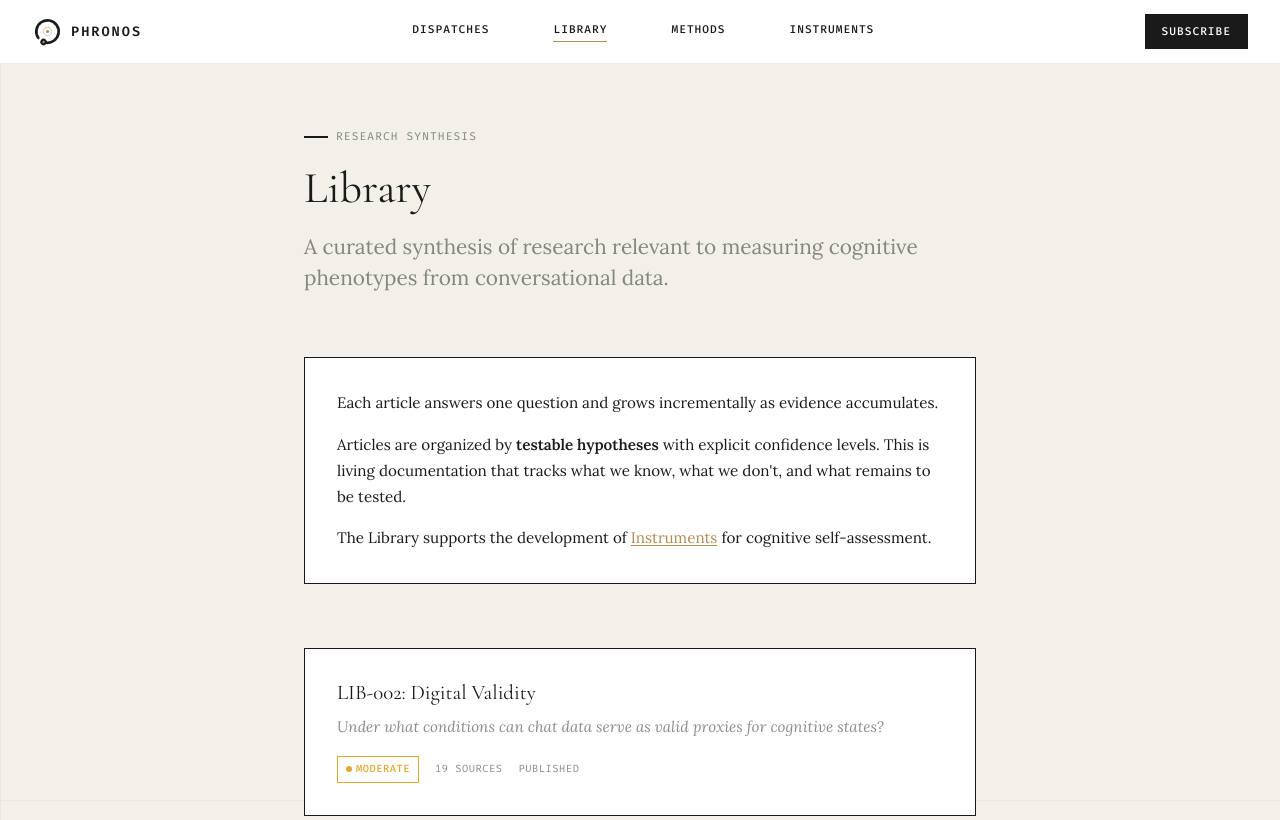
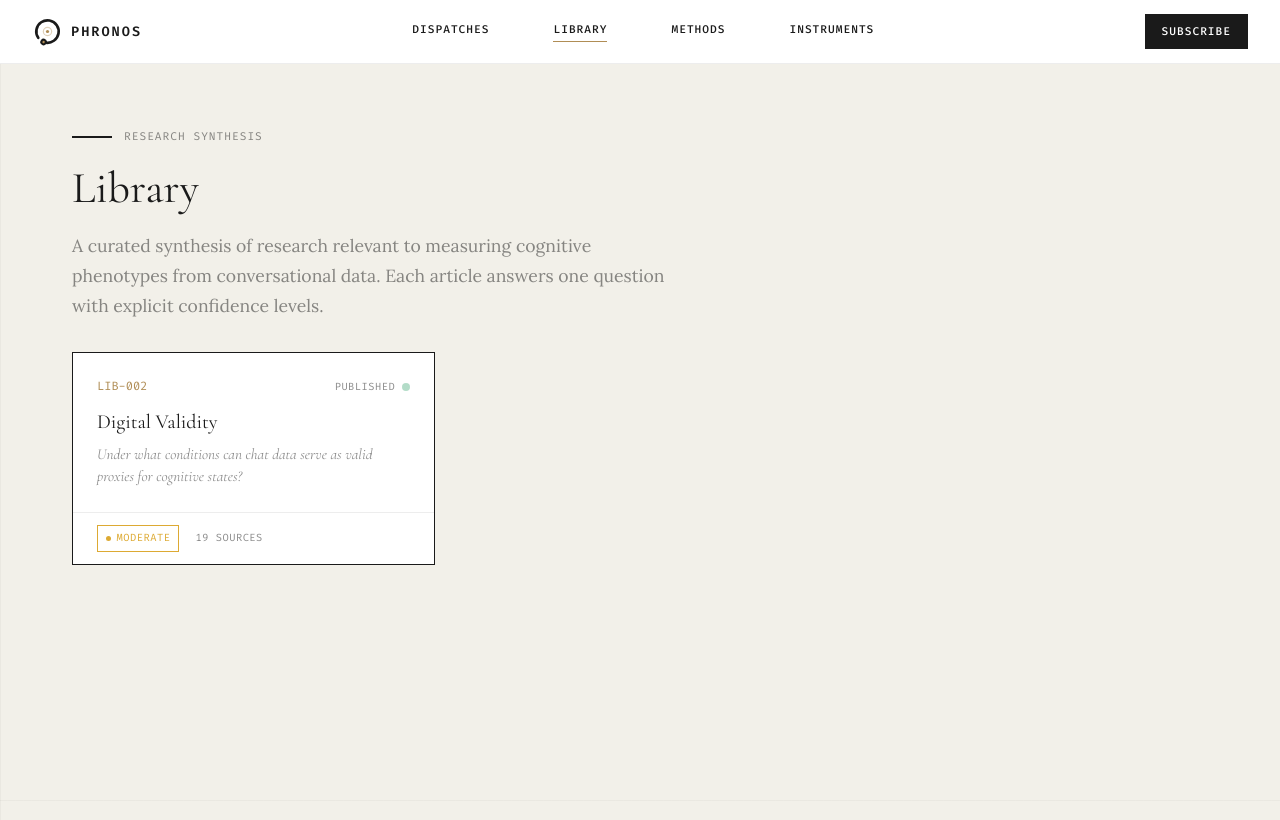
Before and after one commit to phronos-2025/phronos-library, an Astro site: page / in a window 1280 px wide. Shown: the top 820 px of the page. Built offline with nearby package versions, Linux system fonts and the light colour scheme; Astro itself is replaced by a stand-in of ours.

Commit message:
Update nav

```diff
--- a/src/pages/index.astro
+++ b/src/pages/index.astro
@@ -39,74 +39,71 @@ const confidenceColors = {
   </script>
 
   <style>
-    .page-container {
-      max-width: 800px;
-      margin: 0 auto;
-      padding: var(--space-xl) 5%;
+    .library-page {
+      min-height: 100vh;
     }
 
-    .page-header {
-      margin-bottom: var(--space-xl);
+    .library-hero {
+      max-width: 1200px;
+      margin: 0 auto;
+      padding: 4rem 2rem 2rem;
     }
 
-    .section-label {
+    .library-label {
       display: flex;
       align-items: center;
-      gap: var(--space-sm);
-      font-family: var(--font-mono);
-      font-size: var(--text-sm);
-      text-transform: uppercase;
-      letter-spacing: 0.1em;
-      color: var(--faded);
-      margin-bottom: var(--space-md);
+      gap: 0.75rem;
+      margin-bottom: 1rem;
     }
 
-    .section-label::before {
-      content: '';
-      display: block;
-      width: 24px;
+    .library-label-line {
+      width: 40px;
       height: 2px;
       background: var(--ink);
     }
 
-    h1 {
-      margin-bottom: var(--space-md);
+    .library-label-text {
+      font-family: var(--font-mono);
+      font-size: 0.7rem;
+      text-transform: uppercase;
+      letter-spacing: 1px;
+      color: var(--faded);
     }
 
-    .subtitle {
-      font-family: var(--font-body);
-      font-size: var(--text-lg);
-      color: var(--faded);
-      line-height: 1.5;
+    .library-title {
+      font-family: var(--font-serif);
+      font-size: 2.75rem;
+      font-weight: 400;
+      color: var(--ink);
+      margin-bottom: 1rem;
     }
 
-    .intro {
-      background: var(--white);
-      border: var(--border-primary);
-      padding: var(--space-lg);
-      margin-bottom: var(--space-xl);
+    .library-intro {
+      font-family: var(--font-body);
+      font-size: 1.1rem;
+      color: var(--faded);
+      max-width: 600px;
+      line-height: 1.7;
     }
 
-    .intro p {
-      font-family: var(--font-body);
-      font-size: var(--text-base);
-      margin-bottom: var(--space-md);
+    .library-cards {
+      max-width: 1200px;
+      margin: 0 auto;
+      padding: 0 2rem 4rem;
     }
 
-    .intro p:last-child {
-      margin-bottom: 0;
+    .card-grid {
+      display: grid;
+      grid-template-columns: repeat(auto-fill, minmax(340px, 1fr));
+      gap: 1.5rem;
     }
 
-    .articles-list {
-      list-style: none;
-      padding: 0;
-    }
-
+    /* Article Card - matches method-card styling */
     .article-card {
       background: var(--white);
-      border: var(--border-primary);
-      padding: var(--space-lg);
-      margin-bottom: var(--space-md);
+      border: 1px solid var(--ink);
+      display: flex;
+      flex-direction: column;
       transition: transform var(--transition-default), box-shadow var(--transition-default);
     }
 
@@ -115,55 +112,158 @@ const confidenceColors = {
       box-shadow: 5px 5px 0px rgba(26, 26, 26, 0.1);
     }
 
-    .article-card a {
+    .article-card-header {
+      padding: 1.5rem;
       text-decoration: none;
       color: inherit;
+      display: block;
     }
 
-    .article-card h2 {
-      font-family: var(--font-display);
-      font-size: var(--text-lg);
-      font-weight: 400;
-      margin-bottom: var(--space-sm);
-      color: var(--ink);
+    .article-card-header:hover .card-title {
+      color: var(--gold);
     }
 
-    .article-card .question {
-      font-family: var(--font-body);
-      font-size: var(--text-base);
-      color: var(--faded);
-      font-style: italic;
-      margin-bottom: var(--space-md);
+    .card-meta {
+      display: flex;
+      justify-content: space-between;
+      align-items: center;
+      margin-bottom: 0.75rem;
     }
 
-    .article-meta {
+    .card-id {
+      font-family: var(--font-mono);
+      font-size: 0.75rem;
+      color: var(--gold);
+    }
+
+    .card-status-group {
       display: flex;
-      gap: var(--space-md);
+      align-items: center;
+      gap: 0.4rem;
+    }
+
+    .card-status-text {
       font-family: var(--font-mono);
-      font-size: var(--text-xs);
+      font-size: 0.65rem;
       text-transform: uppercase;
-      letter-spacing: 0.05em;
+      letter-spacing: 0.5px;
       color: var(--faded);
+    }
+
+    .status-dot {
+      width: 8px;
+      height: 8px;
+      border-radius: 50%;
+      display: inline-block;
+      flex-shrink: 0;
+    }
+
+    .status-dot.published {
+      background: var(--success);
+      animation: pulse 2s infinite;
+    }
+
+    .status-dot.drafting {
+      background: var(--gold);
+    }
+
+    @keyframes pulse {
+      0%, 100% { opacity: 1; }
+      50% { opacity: 0.4; }
+    }
+
+    .card-title {
+      font-family: var(--font-serif);
+      font-size: 1.25rem;
+      font-weight: 400;
+      line-height: 1.3;
+      color: var(--ink);
+      margin-bottom: 0.5rem;
+      transition: color var(--transition-fast);
+    }
+
+    .card-description {
+      font-family: var(--font-serif);
+      font-size: 0.95rem;
+      font-style: italic;
+      line-height: 1.5;
+      color: var(--faded);
+      margin: 0;
+    }
+
+    /* Card Footer with confidence and sources */
+    .card-footer {
+      border-top: 1px solid var(--faded-light);
+      padding: 0.75rem 1.5rem;
+      margin-top: auto;
+      display: flex;
       align-items: center;
+      gap: 1rem;
     }
 
     .confidence-badge {
       display: inline-flex;
       align-items: center;
-      gap: var(--space-xs);
-      padding: var(--space-xs) var(--space-sm);
+      gap: 0.35rem;
+      font-family: var(--font-mono);
+      font-size: 0.65rem;
+      text-transform: uppercase;
+      letter-spacing: 0.5px;
+      padding: 0.25rem 0.5rem;
       border: 1px solid currentColor;
-      font-weight: 500;
     }
 
     .confidence-dot {
-      width: 6px;
-      height: 6px;
+      width: 5px;
+      height: 5px;
       border-radius: 50%;
     }
 
-    .status-drafting {
-      opacity: 0.6;
+    .card-sources {
+      font-family: var(--font-mono);
+      font-size: 0.65rem;
+      text-transform: uppercase;
+      letter-spacing: 0.5px;
+      color: var(--faded);
+    }
+
+    .empty-state {
+      font-family: var(--font-serif);
+      font-size: var(--text-lg);
+      font-style: italic;
+      color: var(--faded);
+      text-align: center;
+      padding: var(--space-xl);
+    }
+
+    @media (max-width: 768px) {
+      .library-hero {
+        padding: 3rem 1rem 1.5rem;
+      }
+
+      .library-title {
+        font-size: 2rem;
+      }
+
+      .library-cards {
+        padding: 0 1rem 3rem;
+      }
+
+      .card-grid {
+        grid-template-columns: 1fr;
+      }
+
+      .article-card-header {
+        padding: 1.25rem 1rem;
+      }
+
+      .card-title {
+        font-size: 1.1rem;
+      }
+
+      .card-footer {
+        padding: 0.6rem 1rem;
+      }
     }
   </style>
 </head>
@@ -172,37 +272,51 @@ const confidenceColors = {
   <Nav currentPage="library" />
 
   <main id="main-content">
-    <div class="page-container">
-      <header class="page-header">
-        <div class="section-label">Research Synthesis</div>
-        <h1>Library</h1>
-        <p class="subtitle">A curated synthesis of research relevant to measuring cognitive phenotypes from conversational data.</p>
+    <div class="library-page">
+      <header class="library-hero">
+        <div class="library-label">
+          <span class="library-label-line"></span>
+          <span class="library-label-text">Research Synthesis</span>
+        </div>
+        <h1 class="library-title">Library</h1>
+        <p class="library-intro">
+          A curated synthesis of research relevant to measuring cognitive
+          phenotypes from conversational data. Each article answers one question
+          with explicit confidence levels.
+        </p>
       </header>
 
-      <div class="intro">
-        <p>Each article answers one question and grows incrementally as evidence accumulates.</p>
-        <p>Articles are organized by <strong>testable hypotheses</strong> with explicit confidence levels. This is living documentation that tracks what we know, what we don't, and what remains to be tested.</p>
-        <p>The Library supports the development of <a href="https://instruments.phronos.org">Instruments</a> for cognitive self-assessment.</p>
-      </div>
+      <section class="library-cards">
+        <div class="card-grid">
+          {sortedArticles.length > 0 ? (
+            sortedArticles.map((article) => (
+              <article class="article-card">
+                <a href={`/library/${article.data.articleSlug}/`} class="article-card-header">
+                  <div class="card-meta">
+                    <span class="card-id">{article.data.id}</span>
+                    <div class="card-status-group">
+                      <span class="card-status-text">{article.data.status}</span>
+                      <span class={`status-dot ${article.data.status}`}></span>
+                    </div>
+                  </div>
+                  <h3 class="card-title">{article.data.title}</h3>
+                  <p class="card-description">{article.data.question}</p>
+                </a>
 
-      <ul class="articles-list">
-        {sortedArticles.map((article) => (
-          <li class={`article-card ${article.data.status === 'drafting' ? 'status-drafting' : ''}`}>
-            <a href={`/library/${article.data.articleSlug}/`}>
-              <h2>{article.data.id}: {article.data.title}</h2>
-              <p class="question">{article.data.question}</p>
-              <div class="article-meta">
-                <span class="confidence-badge" style={`color: ${confidenceColors[article.data.confidence]}`}>
-                  <span class="confidence-dot" style={`background: ${confidenceColors[article.data.confidence]}`}></span>
-                  {article.data.confidence}
-                </span>
-                <span>{article.data.sources} sources</span>
-                <span>{article.data.status}</span>
-              </div>
-            </a>
-          </li>
-        ))}
-      </ul>
+                <div class="card-footer">
+                  <span class="confidence-badge" style={`color: ${confidenceColors[article.data.confidence]}; border-color: ${confidenceColors[article.data.confidence]}`}>
+                    <span class="confidence-dot" style={`background: ${confidenceColors[article.data.confidence]}`}></span>
+                    {article.data.confidence}
+                  </span>
+                  <span class="card-sources">{article.data.sources} sources</span>
+                </div>
+              </article>
+            ))
+          ) : (
+            <p class="empty-state">Articles coming soon.</p>
+          )}
+        </div>
+      </section>
     </div>
   </main>
 
```
Also changed, not shown: src/layouts/ArticleLayout.astro (+25 -6 lines).
